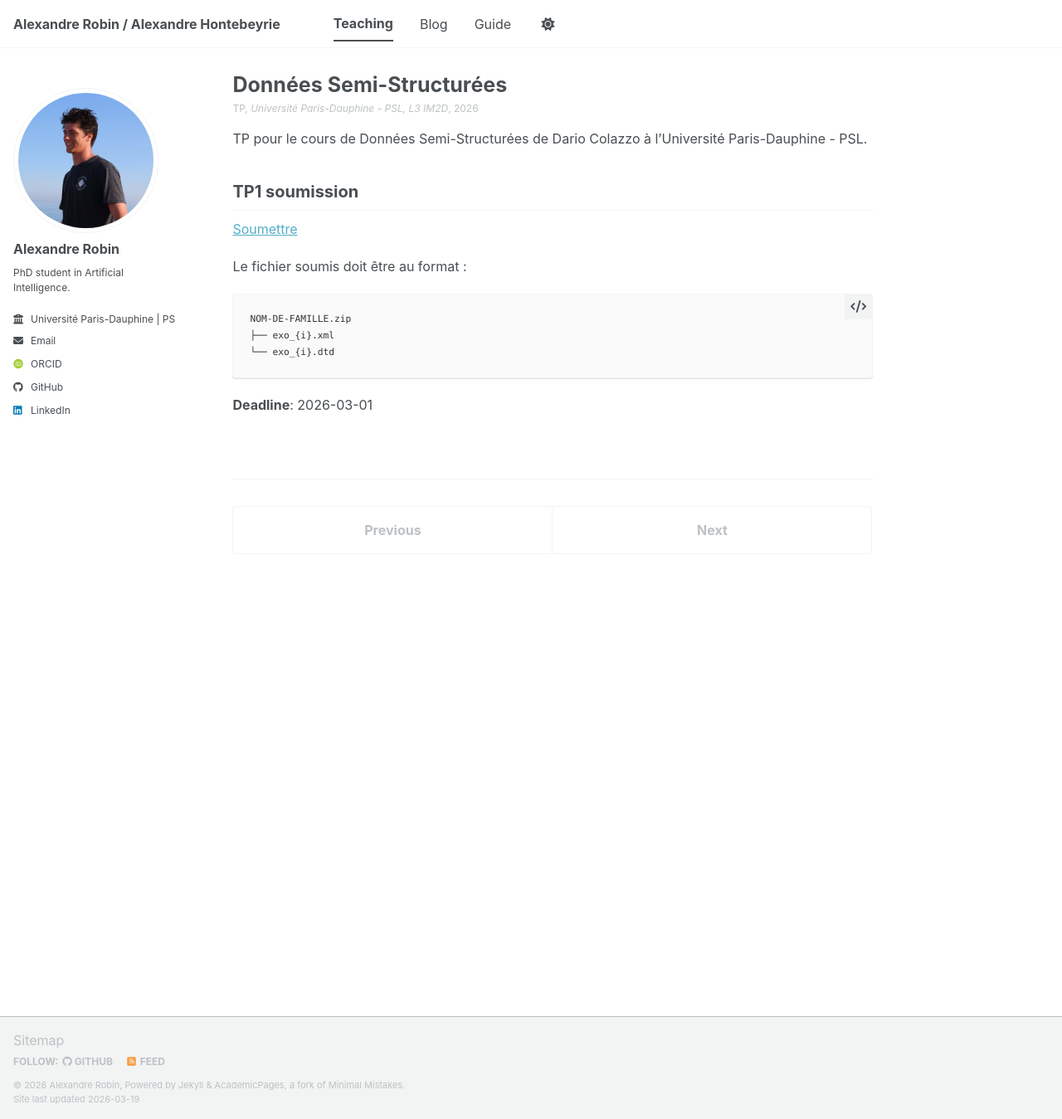
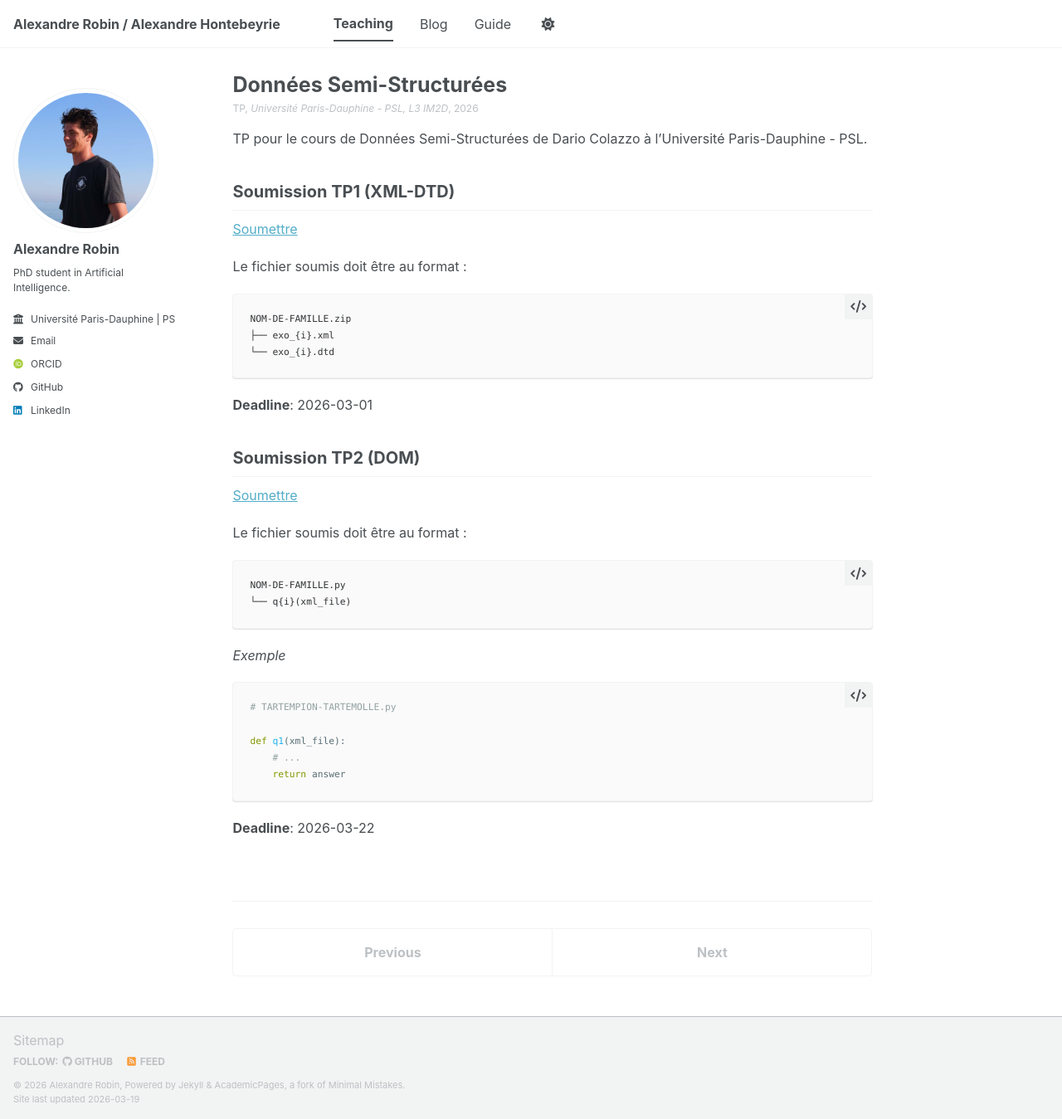
Before and after one commit to alexrob123/alexrob123.github.io, a Jekyll site: the page built from _teaching/2026-DSS-TP.md, in a window 1280 px wide and 1349 px high. Shown: the whole window at 83% size. Built offline with Jekyll 4.4.1, drawn with Linux system fonts in a browser that asks for light colours; some web fonts are replaced; a script bundle is joined from its source files by our own code; library files that are not in the unit come from our copies.

Commit message:
DSSS 2026 TP DOM

````diff
--- a/_teaching/2026-DSS-TP.md
+++ b/_teaching/2026-DSS-TP.md
@@ -10,7 +10,7 @@ location: "Paris, France"
 
 TP pour le cours de Données Semi-Structurées de Dario Colazzo à l'Université Paris-Dauphine - PSL.
 
-## TP1 soumission
+## Soumission TP1 (XML-DTD)
 
 [Soumettre](https://www.dropbox.com/request/FEuBWHu5jeAxYpZR8y7t)
 
@@ -23,3 +23,26 @@ NOM-DE-FAMILLE.zip
 ```
 
 **Deadline**: 2026-03-01
+
+## Soumission TP2 (DOM)
+
+[Soumettre](https://www.dropbox.com/request/xOcGBal8PsOa1ysygh9Y)
+
+Le fichier soumis doit être au format :
+
+```
+NOM-DE-FAMILLE.py
+└── q{i}(xml_file)
+```
+
+_Exemple_
+
+```python
+# TARTEMPION-TARTEMOLLE.py
+
+def q1(xml_file):
+    # ...
+    return answer
+```
+
+**Deadline**: 2026-03-22
````
